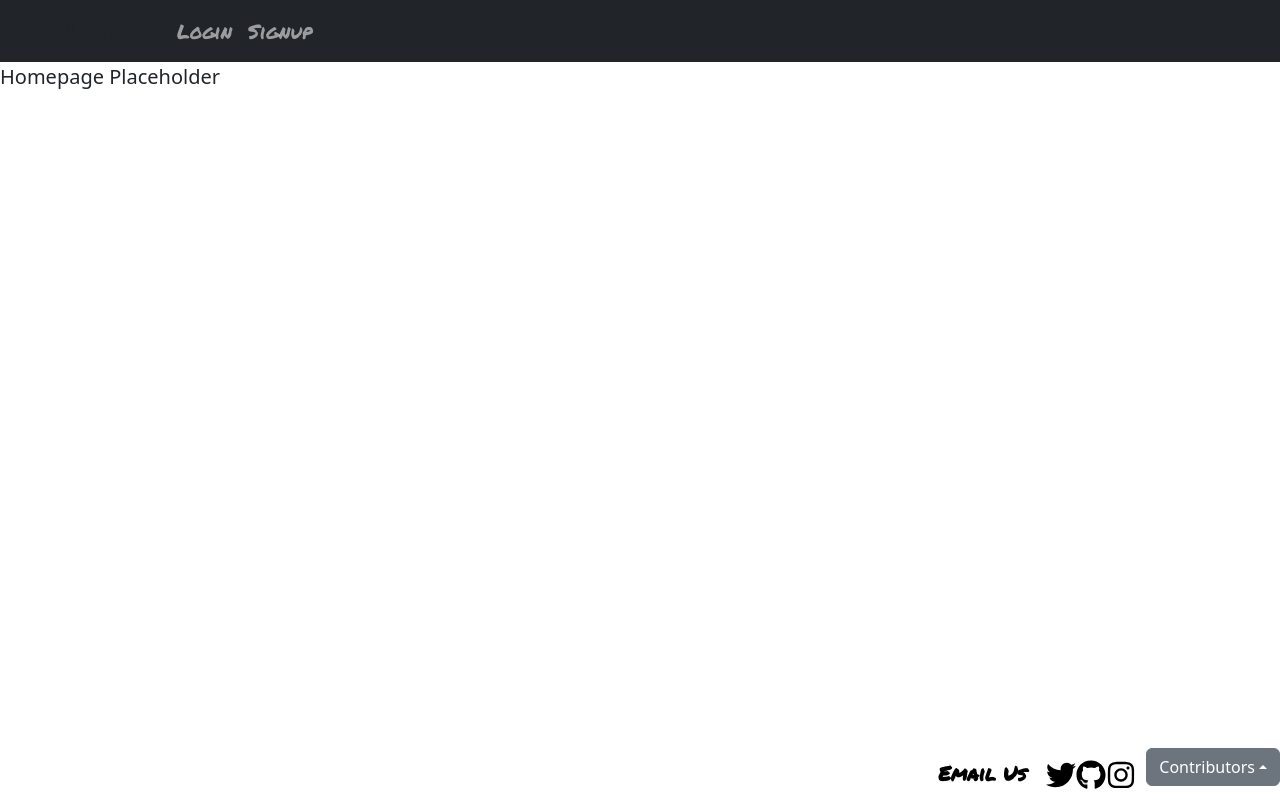
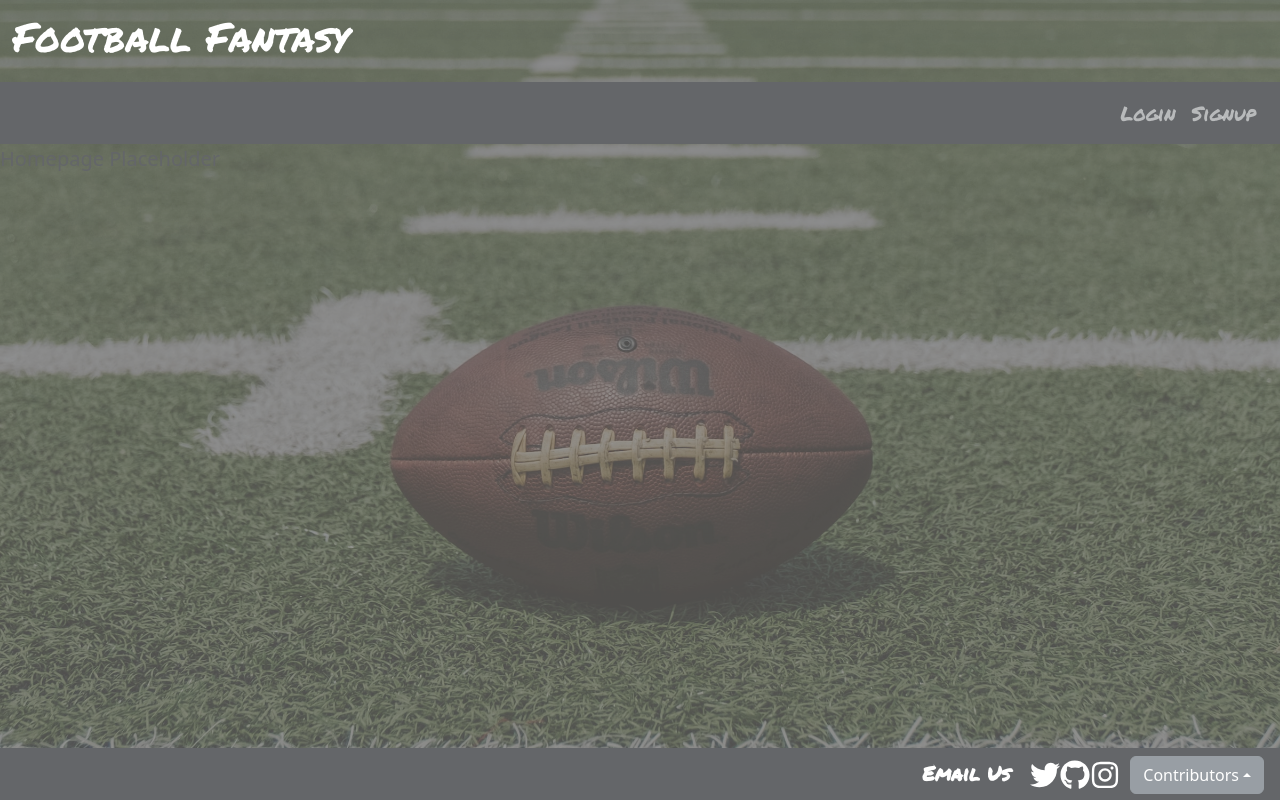
Before and after one commit to MosNes/fantasy-football-draft, a React (Create React App) app in the folder client/: page / in a window 1280 px wide. Built offline with nearby package versions, Linux system fonts and the light colour scheme; a web font is replaced by a local one.

Commit message:
updated styling to match header and footer

```diff
--- a/client/src/App.js
+++ b/client/src/App.js
@@ -51,7 +51,7 @@ function App() {
   return (
     <ApolloProvider client={client}>
       <Router>
-        <div className="flex-column justify-flex-start min-100-vh">
+        <div className="flex-column justify-flex-start min-100-vh background">
           <Header />
           <Routes>
           <Route path='/' element={<Home />} />
--- a/client/src/components/DataTable/index.js
+++ b/client/src/components/DataTable/index.js
@@ -31,7 +31,7 @@ const DataTable = ({ playerData, teams, username, activeUserId, userId }) => {
     };
 
     return (
-        <Table hover>
+        <Table hover variant="dark">
             <thead>
                 <tr>
                     <th>
--- a/client/src/components/Footer/footer.css
+++ b/client/src/components/Footer/footer.css
@@ -2,7 +2,7 @@
 
 .email{
     text-decoration: none;
-    color: black;
+    color: white;
     font-weight: bold;
     font-family: 'Permanent Marker', sans-serif;
     }
--- a/client/src/components/Footer/index.js
+++ b/client/src/components/Footer/index.js
@@ -12,7 +12,7 @@ import './footer.css'
 
 const Footer = () => {
   return (
-    <footer className="fixed-bottom d-flex justify-content-end justify-content-end">
+    <footer className="fixed-bottom d-flex justify-content-end justify-content-end bg-dark px-3">
       <div className="footer-container">
         <a className="email" href="mailto:yaysportsdraft@gmail.com">Email Us</a>
       </div>
@@ -22,19 +22,19 @@ const Footer = () => {
         <a href="www.twitter/yaysportsdraft"
 
           className="twitter">
-          <FaTwitter size="30px" color='black'/>
+          <FaTwitter size="30px" color='white'/>
         </a>
         <a href="https://github.com/MosNes/fantasy-football-draft.git"
           className="github">
-          <FaGithub size="30px" color='black'/>
+          <FaGithub size="30px" color='white'/>
         </a>
         <a href="https://www.instagram.com/yaysportsdraft/"
           className="instagram">
-          <FaInstagram size="30px" color='black' />
+          <FaInstagram size="30px" color='white' />
         </a>
       </div>
 
-      <div className="mb-2">
+      <div className="mt-2">
         {['up'].map((direction) => (
           <DropdownButton
             as={ButtonGroup}
--- a/client/src/components/Header/header.css
+++ b/client/src/components/Header/header.css
@@ -9,7 +9,7 @@
 
 } */
 
-.hero::before {
+.background{
     content: "";
     display: block;
     position: absolute;
@@ -26,6 +26,7 @@
 h1{
     font-family: 'Permanent Marker', sans-serif;
     margin: auto;
+    color: white;
     padding: 1%;
 
 }
--- a/client/src/components/Header/index.js
+++ b/client/src/components/Header/index.js
@@ -1,7 +1,7 @@
 //Header component
 import React from 'react';
 import Auth from '../../utils/auth';
-import { Navbar, Nav } from 'react-bootstrap'
+import { Navbar, Nav} from 'react-bootstrap'
 import { BrowserRouter as Router, Switch, Route, Link } from 'react-router-dom';
 
 import './header.css';
@@ -13,12 +13,15 @@ const Header = () => {
         Auth.logout();
     }
     return (
-        <Navbar bg="dark" variant={"dark"} expand="lg">
-            <Navbar.Brand className="text-body" href="/">Football Fantasy</Navbar.Brand>
-            <Navbar.Toggle aria-controls="navbarScroll" />
-            <Navbar.Collapse id="navbarScroll">
+        <section className='hero'>
+        <div>
+                <h1>Football Fantasy</h1>
+        </div>
+        <Navbar bg="dark" variant={"dark"} expand="lg" defaultActiveKey="/" className="px-3">
+
+                <Navbar.Collapse className='justify-content-end'>
                 <Nav
-                    className="mr-auto my-2 my-lg-0 justify-content-end"
+                    className="my-2 my-lg-0"
                     style={{ maxHeight: '100px' }}
                     navbarScroll
                 >
@@ -36,8 +39,10 @@ const Header = () => {
                     )}
 
                 </Nav>
-            </Navbar.Collapse>
+                </Navbar.Collapse>
+
         </Navbar>
+        </section>
     )
 };
 
--- a/client/src/components/LeagueForm/index.js
+++ b/client/src/components/LeagueForm/index.js
@@ -40,7 +40,7 @@ import { CREATE_LEAGUE } from '../../utils/mutations';
     return (
         <main className="flex-row justify-center mb-4">
           <div className="col-12 col-md-6">
-            <div className="card">
+            <div className="card bg-secondary">
               <h4 className="card-header">Create League</h4>
 
               <div className="card-body">
@@ -55,7 +55,7 @@ import { CREATE_LEAGUE } from '../../utils/mutations';
 
                     onChange={handleChange}
                   />
-                  <button className="btn d-block w-100" type="submit">
+                  <button className="btn btn-success" type="submit">
                     Submit
                   </button>
                 </form>
--- a/client/src/components/LeagueInfo/index.js
+++ b/client/src/components/LeagueInfo/index.js
@@ -39,7 +39,7 @@ const LeagueInfo = ({ leagueData, userId }) => {
 
 	return (
 		<div>
-			<h3>{leagueData.name}</h3>
+			<h2 className='display-3'>{leagueData.name}</h2>
 			<h5 className="">Join Code: {leagueData.join_code}</h5>
 			{!leagueData.active_user ? (
 				<Alert variant="secondary" className="text-center mt-4">
--- a/client/src/components/TeamForm/index.js
+++ b/client/src/components/TeamForm/index.js
@@ -1,8 +1,8 @@
 import React, { useState } from 'react';
 import { useMutation } from '@apollo/client';
-import { CREATE_TEAM } from '../utils/mutations';
+import { CREATE_TEAM } from '../../utils/mutations';
 
-import Auth from '../utils/auth';
+import Auth from '../../utils/auth';
 
 //import signup mutation
 
@@ -43,8 +43,8 @@ const TeamForm = () => {
         <main className='container justify-content-center'>
         <div className="flex-row justify-center mb-4">
           <div className="col-12 col-md-6">
-            <div className="card">
-              <h4 className="card-header">Sign Up</h4>
+            <div className="card bg-secondary">
+              <h4 className="card-header">Create Team</h4>
               <div className="card-body">
                 <form onSubmit={handleFormSubmit}>
                   <input
@@ -65,7 +65,7 @@ const TeamForm = () => {
                     value={formState.league_Id}
                     onChange={handleChange}
                   />
-                  <button className="btn d-block w-100" type="submit">
+                  <button className="btn btn-success" type="submit">
                     Submit
                   </button>
                 </form>
--- a/client/src/components/TeamInfo/index.js
+++ b/client/src/components/TeamInfo/index.js
@@ -10,21 +10,21 @@ const TeamInfo = ({ teams }) => {
             {/* returns a card for each team in the teams array */}
             {teams.map((team) => {
                 return (
-                    <Card key={team._id} className="mb-3">
+                    <Card key={team._id} className="mb-3" bg='secondary' text='white'>
                         <Card.Body>
-                            <Card.Title>
+                            <Card.Title className='display-6'>
                                 {team.name}
                             </Card.Title>
-                            <Card.Subtitle>
+                            <Card.Subtitle className='mt-1'>
                                 Owned by {team.owner}
                             </Card.Subtitle>
-                            <Card.Subtitle>
+                            <Card.Subtitle  className='mt-1'>
                                 Players {team.playerCount} / 15
                             </Card.Subtitle>
-                            <ListGroup variant="flush">
+                            <ListGroup className='mt-3'>
                                 {team.players.map((player) => {
                                     return (
-                                        <ListGroup.Item key={player._id}>
+                                        <ListGroup.Item key={player._id} variant='dark'>
                                             {player.name} - {player.position}
                                         </ListGroup.Item>
                                     )
--- a/client/src/pages/Dashboard.js
+++ b/client/src/pages/Dashboard.js
@@ -10,6 +10,7 @@ import DataTable from '../components/DataTable';
 import TeamInfo from '../components/TeamInfo';
 import LeagueInfo from '../components/LeagueInfo';
 import LeagueForm from '../components/LeagueForm';
+import TeamForm from '../components/TeamForm';
 
 import { useQuery, useMutation } from '@apollo/client';
 
@@ -57,8 +58,8 @@ const Dashboard = () => {
 	}
 
 	return (
-		<main className='p-3'>
-      //testing LeagueForm component
+		<main className='p-3 bg-dark text-white'>
+      <Row><TeamForm></TeamForm></Row>
       <Row><LeagueForm/></Row>
 			<Row className='border-bottom'>
 				<Container className='p-3'><LeagueInfo leagueData={leagueData.getLeague} userId={userId} /></Container>
```
